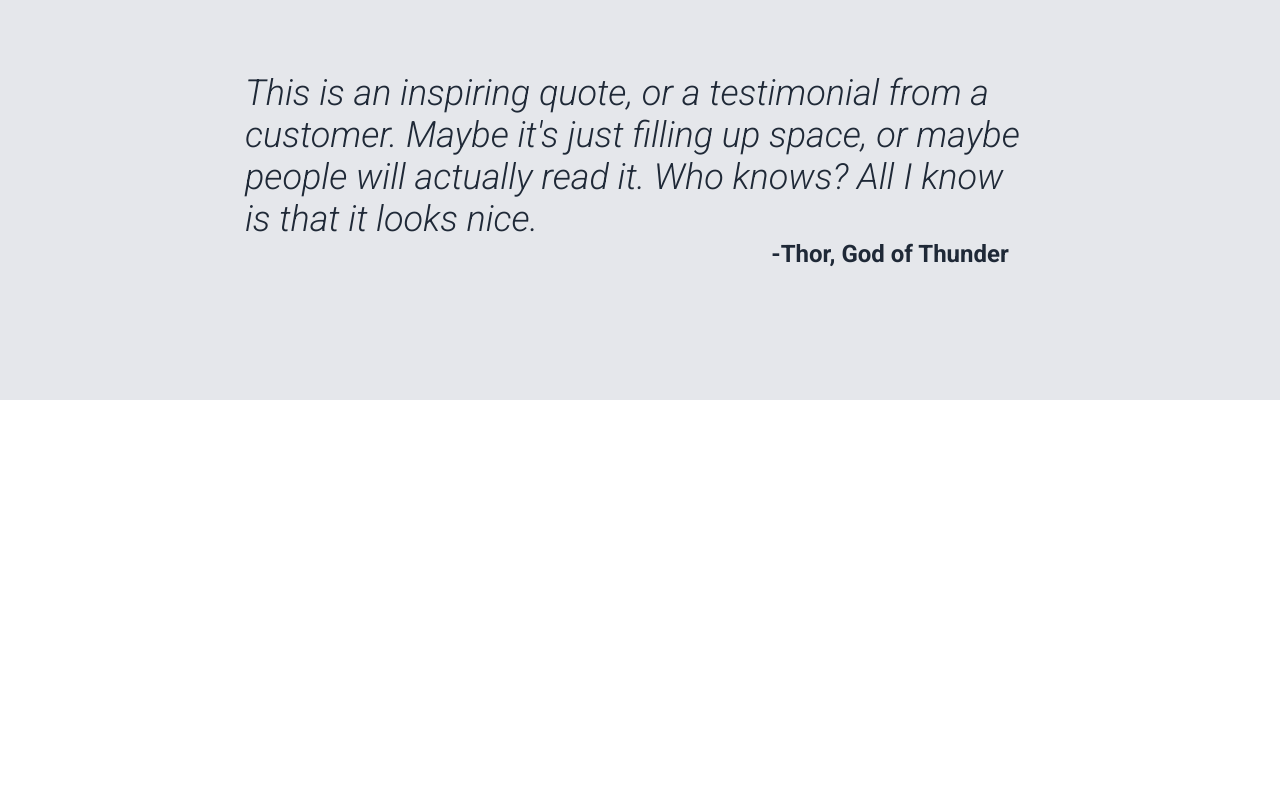
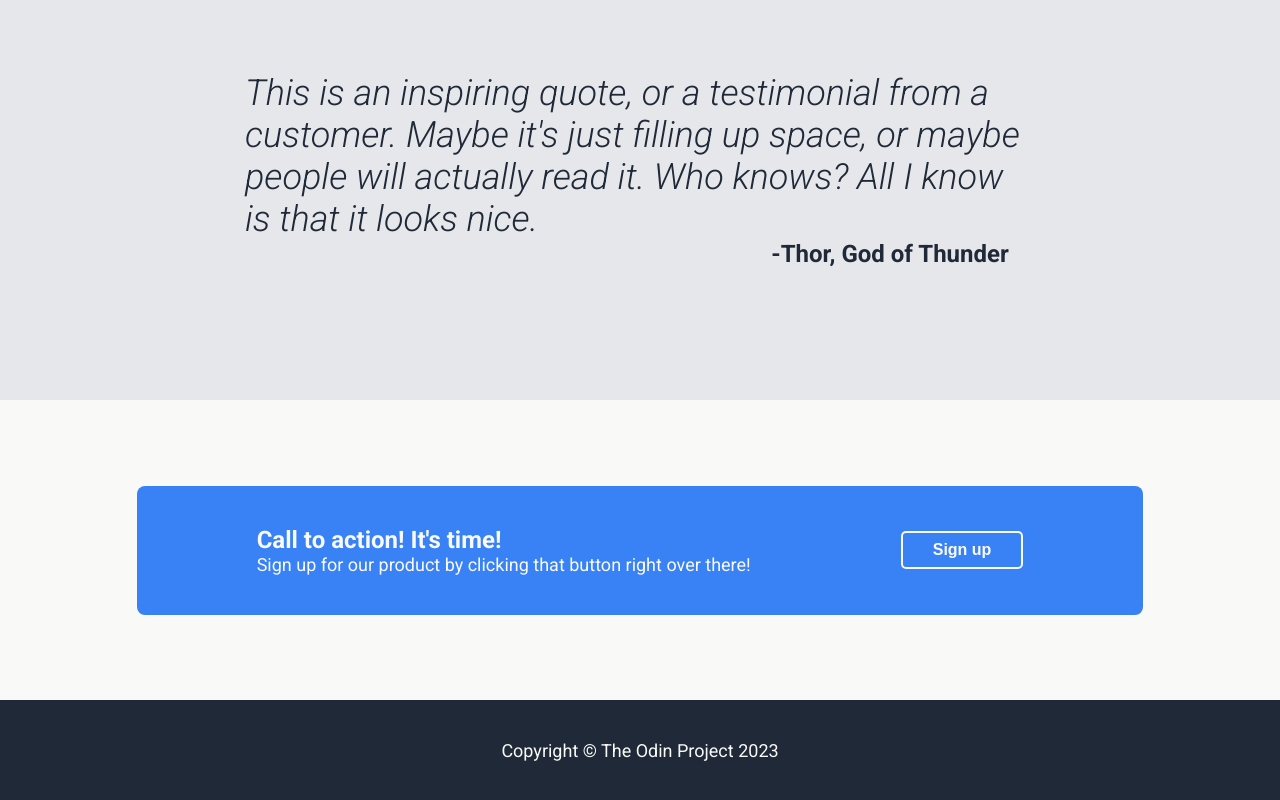
Before and after one commit to salvaacosta/landing-page-exercise, a plain HTML site: page index.html in a window 1280 px wide. Shown: the part 1235-2035 px from the top of the page. Before the commit the page ends 1635 px from the top, so only its background shows below. Drawn offline with Linux system fonts and the light colour scheme.

Commit message:
Add footer, finish the project

```diff
--- a/index.html
+++ b/index.html
@@ -35,6 +35,19 @@
         <p class="quote">This is an inspiring quote, or a testimonial from a customer. Maybe it's just filling up space, or maybe people will actually read it. Who knows? All I know is that it looks nice.</p>
         <p class="sign">-Thor, God of Thunder</p>
     </div>
+    <div class="action-container">
+        <div class="action-section">
+            <div class="text">
+                <h4>Call to action! It's time!</h4>
+                <p>Sign up for our product by clicking that button right over there!</p>
+            </div>
+
+            <button>Sign up</button>
+        </div>
+    </div>
+    <footer>
+        <p>Copyright © The Odin Project 2023</p>
+    </footer>
 
 </body>
 </html>
--- a/styles.css
+++ b/styles.css
@@ -158,3 +158,56 @@ header ul li a {
     margin-left: 500px;
 
 }
+
+.action-container {
+    display: flex;
+    justify-content: center;
+    align-items: center;
+    background-color: #f9faf8;
+    height: 300px;
+}
+
+.action-section {
+    display: flex;
+    justify-content: center;
+    align-items: center;
+    background-color: #3882f6;
+    padding: 40px 120px 40px 120px;
+    gap: 150px;
+    border-radius: 8px;
+
+}
+
+.action-section .text h4 {
+    font-size: 24px;
+    font-weight: 700;
+    color: #f9faf8;
+}
+
+.action-section .text p {
+    color: #f9faf8;
+    font-size: 18px;
+}
+
+.action-section button {
+    border: solid 2px #f9faf8;
+    padding: 8px 30px 8px 30px;
+    color: #f9faf8;
+    background-color: #3882f6;
+    border-radius: 5px;
+    font-size: 16px;
+    font-weight: 700;
+}
+
+footer {
+    display: flex;
+    justify-content: center;
+    align-items: center;
+    height: 100px;
+    background-color: #1f2937;
+}
+
+footer p {
+    font-size: 18px;
+    color: #f9faf8;
+}
```
